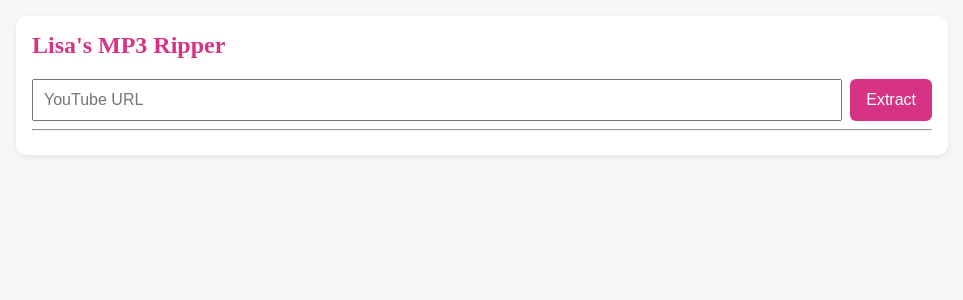
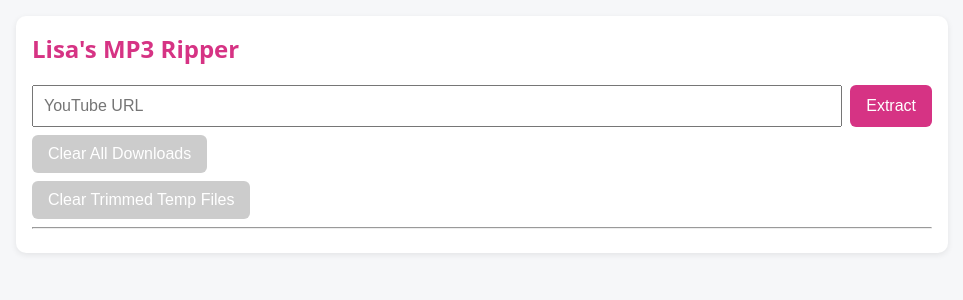
Before and after one commit to chuf3/MP3-Ripper, a Flask app: page / in a window 1280 px wide. Shown: the top 300 px of the page, without its empty margins (158-1121 px from the left). Run offline with Flask 3, Linux system fonts and the light colour scheme.

Commit message:
Update index.html

```diff
--- a/templates/index.html
+++ b/templates/index.html
@@ -10,7 +10,7 @@
     }
 
     body {
-      font_sector: system-ui, sans-serif;
+      font-family: system-ui, sans-serif;
       background: #f6f7f9;
       margin: 0;
       padding: 16px;
@@ -34,6 +34,7 @@
       display: flex;
       gap: 8px;
       flex-wrap: wrap;
+      margin-bottom: 8px;
     }
 
     input {
@@ -50,6 +51,15 @@
       border-radius: 6px;
       font-size: 1rem;
       cursor: pointer;
+    }
+
+    button.secondary {
+      background: #999;
+    }
+
+    button:disabled {
+      background: #ccc;
+      cursor: not-allowed;
     }
 
     ul {
@@ -86,10 +96,23 @@
       <button type="submit">Extract</button>
     </form>
 
+    <form method="post" action="/clear" onsubmit="return confirmClear()">
+      <button class="secondary" type="submit" {% if not has_files %}disabled{% endif %}>
+        Clear All Downloads
+      </button>
+    </form>
+
+    <form method="post" action="/clear-temp" onsubmit="return confirmClearTemp()">
+      <button class="secondary" type="submit" {% if not has_temp_files %}disabled{% endif %}>
+        Clear Trimmed Temp Files
+      </button>
+    </form>
+
     <hr>
 
     <ul>
       {% for f in files %}
+      {% if not f.startswith('tmp_') %}
       <li>
         <strong>{{ f }}</strong><br>
         <audio controls src="/download/{{ f }}"></audio>
@@ -99,15 +122,22 @@
           <a href="#" onclick="confirmDelete('{{ f }}')">Delete</a>
         </div>
       </li>
+      {% endif %}
       {% endfor %}
     </ul>
   </div>
 
   <script>
     function confirmDelete(file) {
-      if (confirm(`Delete ${file}?`)) {
-        window.location = `/delete/${file}`;
-      }
+      return confirm(`Delete ${file}?`) && (window.location = `/delete/${file}`);
+    }
+
+    function confirmClear() {
+      return confirm("Delete ALL downloaded MP3 files?");
+    }
+
+    function confirmClearTemp() {
+      return confirm("Delete all temporary trimmed files?");
     }
   </script>
 </body>
```
